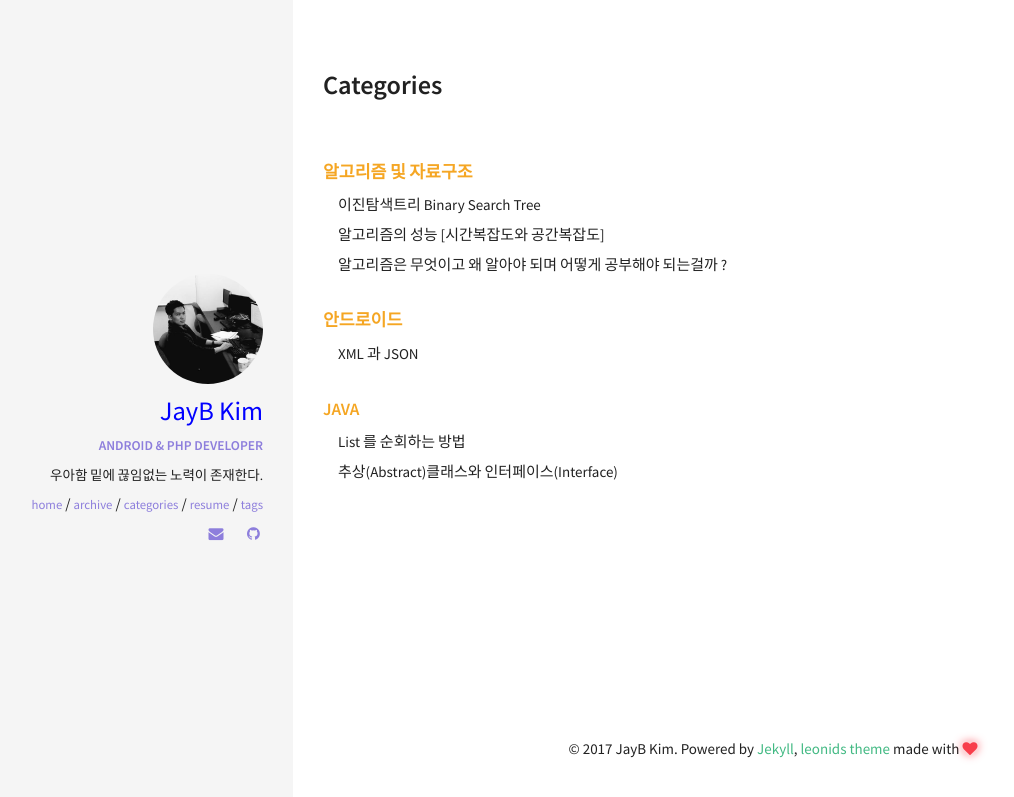
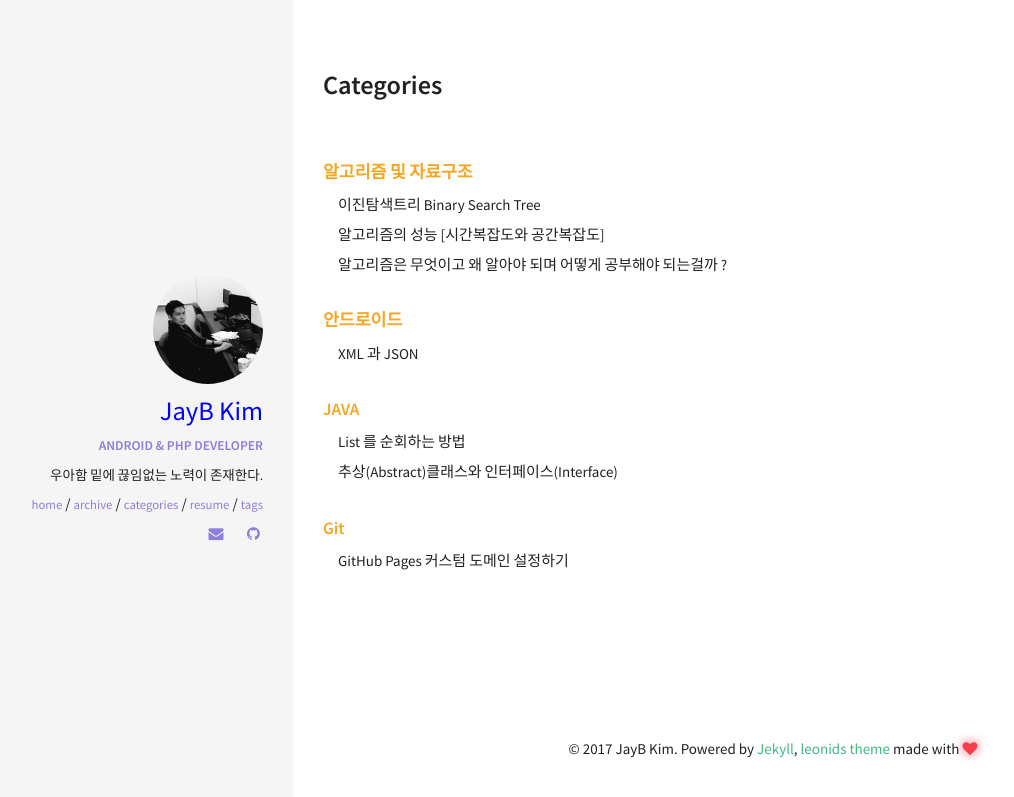
Before and after one commit to renyuanz/leonids, a Jekyll site: the page built from categories/index.html, in a window 1280 px wide. Shown: the top 797 px of the page, without its empty margins (27-1041 px from the left). Built offline with Jekyll 4.4.1, drawn with Linux system fonts in a browser that asks for light colours; some of the changed lines change nothing that is shown.

Commit message:
Updated
Updated

```diff
--- a/_posts/2017-08-24-Git #1.md
+++ b/_posts/2017-08-24-Git #1.md
@@ -2,74 +2,90 @@
 layout: post
 title: GitHub Pages 커스텀 도메인 설정하기
 excerpt: "GitHub Pages 커스텀 도메인 설정하는 방법에 대해 설명하려고 합니다."
-categories: [Git & Github]
+categories: [Git]
 comments: true
 image:
-   feature: ![github-pages-github](https://user-images.githubusercontent.com/20435620/29655087-ae7f53d6-88ea-11e7-8697-d29e31fd3df6.jpg)
+   feature: https://user-images.githubusercontent.com/20435620/29655087-ae7f53d6-88ea-11e7-8697-d29e31fd3df6.jpg
 ---
 
 
 ## 들어가기에 앞서...
 
-대부분의 내용은 [여기서](http://blog.saltfactory.net/setting-domain-name-in-github-pages-via-cname/) 가져왔습니다.
+대부분의 내용은 이 [블로그](http://blog.saltfactory.net/setting-domain-name-in-github-pages-via-cname/) 를 참고하여 정리하였습니다.
 
-위 블로그 외에도 여러 참고하여 적용하려고 했지만 **개인적으로 햇갈렸던 부분** 에 대해 기록해놓으려 포스팅하게 되었습니다.
+위 블로그 외에도 여러 자료를 참고하여 커스텀 도메인을 적용하였습니다.
 
-GitHub Pages를 사용하여 사이트를 운영하게되면 기본적으로 .github.io 도메인 네임을 받게됩니다.
+그 과정중에 **개인적으로 경험했던 햇갈렸던 부분** 에 대해 기록해놓으려고 포스팅하게 되었습니다.
 
-예를들어 Github의 아이디가 jaybkim1 이라면 http://jaybkim1.github.io 로 만들어지게됩니다.
+이 자료가 저 처럼 GitHub 블로그를 운영함에 있어 처음 커스텀 도메인을 등록하시려는 분에게 도움이 되길 바라며
 
-이번 포스팅에서는 기본적으로 주어지는 위 도메인이름 말고 본인만의 특별한 커스텀 도메인네임을 사용하고 싶은 사람을 위해 설명드리려 합니다.
+최대한 **자세히** 설명하도록 하겠습니다.
 
-*필자는 [가비아](https://www.gabia.com/)에서 개인 도메인을 구입하였기 때문에 가비아를 기준으로 설명하겠습니다.*
+GitHub Pages를 사용하여 사이트를 운영하게되면 기본적으로 GitHub 에서 .github.io 도메인 네임을 제공합니다. (호스팅 서버를 구입할 필요가 없으니 완전좋죠?)
 
-## 도메인네임 구입
+예를들어, 본인의 Github 아이디가 jaybkim1 이라면 http://jaybkim1.github.io 로 만들어지게 됩니다.
+
+이번 포스팅에서는 기본적으로 주어지는 위 도메인 이름 말고 본인만의 특별한 *커스텀 도메인네임* 을 사용하고 싶은 사람을 위한 포스팅입니다.
+
+## 1. 도메인네임 (Domain Name) 구입
+
+**필자는 [가비아](https://www.gabia.com/)에서 도메인주소를 구입하였기 때문에 가비아를 기준으로 설명하도록 하겠습니다.**
 
 가장 먼저 해야할 일은 도메인 서비스에 도메인네임을 등록하는 것 입니다.
 
-국내 대표적인 도메인 등록 서비스는 아래와 같습니다. 개인적으로 사용하기 편한것을 사용하면 됩니다.
+국내 대표적인 도메인 등록 서비스는 아래와 같습니다. 개인적으로 사용하기 편한것을 사용하시면 됩니다.
 
-[가비아](https://www.gabia.com/)
+* [가비아](https://www.gabia.com/)
 
-[후이즈](https://domain.whois.co.kr/)
+* [후이즈](https://domain.whois.co.kr/)
 
-이 블로그는 가비아를 사용하여 도메인네임을 등록하여 GitHub Pages와 연결되어 있고 이 글에서 설명하는 방법은 가비아에서 설정하는 방법을 예로 보여줄 것이다. 하지만 꼭 가비아 서비스가 아니더라도 이 글에서 설명하는 개념은 어느 도메인 등록 서비스에도 적용할 수 있을 것입니다.
+도메인을 구입하는 방법은 직접 사이트로 이동하신 후 회원가입을 하고 원하는 도메인 주소를 검색한 후 사용하지 않고 있는 주소라면
 
-도메인을 구입하셨다면 다음 !
+구매하시면 됩니다.
 
-## GitHub DNS Provider IP 주소 등록
+도메인주소를 구입하셨다면
 
-GitHub의 DNS Provider IP 주소는 [여기](https://help.github.com/articles/setting-up-an-apex-domain/)에 나와있습니다.
+다음 !
 
-본인의 github jekyll repository 로 가서 *Settings* 로 들어갑니다.
+![next](https://user-images.githubusercontent.com/20435620/29655513-46993f96-88ec-11e7-9e51-7596891ca2bd.png)
 
-스크롤을 조금 내리시면 아래와 같이 GitHub Pages 아래 Custom domain *Learn More* 이 보일겁니다.
 
+## 2. GitHub DNS Provider IP 주소 등록
+
+GitHub의 DNS Provider IP 주소는 **[GitHub 홈페이지](https://help.github.com/articles/setting-up-an-apex-domain/)** 에 잘 설명되어있습니다.
+
+본인의 github jekyll repository 로 가서 **Settings** 로 들어갑니다.
+
+스크롤을 조금 내리시면 아래와 같이 GitHub Pages 항목 아래 Custom domain **Learn More** 이 보일겁니다. (아래 이미지 첨부)
 
 ![0](https://user-images.githubusercontent.com/20435620/29654146-00819792-88e7-11e7-841c-718b5d887681.PNG)
 
+클릭해서 들어간 후 **Setting up an apex domain** 을 클릭하고 들어가면
 
-클릭해서 들어갑니다.
-
-*Setting up an apex domain* 을 클릭하고 들어가면 아래와 같은 이미지에 DNS Provider 를 설정하는 방법에 대해 설명하는 부분에 2개의 DNS Provider IP 가 나와있는걸 보실 수 있습니다.
-
+아래와 같은 이미지에 DNS Provider 를 설정하는 방법에 대해 잘 설명되어있습니다.
 
 ![2](https://user-images.githubusercontent.com/20435620/29654214-53502326-88e7-11e7-96ed-43980a5df2f5.PNG)
 
+이제 아래 2개의 IP 주소가 어디에 나와있는지 아시겠죠?
 
 * 192.30.252.153
 
 * 192.30.252.154
 
-위 IP 주소중 한개를 선택하여 자신의 도메인네임의 호스트 설정 (가비아에선 네임플러스)에서 자신의 호스트 이름에 IP 주소를 위의 것 중에 하나로 입력해야 됩니다.
+위 2개의 IP 주소중 **한개** 를 선택하여 자신의 도메인네임의 호스트 설정에서 자신의 호스트 이름에 IP 주소를 위의 것 중에 하나로 입력해야 됩니다.
 
-하지만, 저는 가비아에서 네임플러스 등록하는 부분에서 조금 해맸습니다.
+저는 이 부분에서 조금 해맸습니다.
 
-메뉴얼을 보면 (2017년 8월 24일 기준)
+가비아에서 도대체 어디로 가야 호스트 설정 (관리자페이지) 갔는데 어디서 설정을 해야되나 계속 검색하면서 삽질을 하다가
+
+네임플러스를 등록해야 된다는 걸 알게 되었고 메뉴얼을 뒤지기 시작했습니다.
+
+메뉴얼을 보면 (2017년 8월 24일 기준) 아래 이미지에 설명된 것 처럼 분명 네임플러스 등록하는 부분이 있는데 저는 안보이는 것이었습니다 ㅜㅜ...
 
 ![3](https://user-images.githubusercontent.com/20435620/29654331-ba46a4a6-88e7-11e7-80ec-47f3d9d4aa8d.PNG)
 
-분명 네임플러스 등록하는 부분이 있는데 없길래 문의를 해본 결과 아래와 같은 답변을 얻을 수 있었습니다.
+
+가비아 측에 문의를 해보니 아래와 같은 답변을 얻을 수 있었습니다. (근무시간이라 그런지 답변이 굉장히 빨랐습니다)
 
 >
 안녕하십니까? 가비아 입니다.
@@ -90,7 +106,11 @@
 
 그럼 다음!
 
-## CNAME 파일 등록
+![next](https://user-images.githubusercontent.com/20435620/29655513-46993f96-88ec-11e7-9e51-7596891ca2bd.png)
+
+
+
+## 3. CNAME 파일 등록
 
 본인의 github jekyll repository 로 가서 CNAME (파일명 CNAME) 을 등록해줘야 합니다.
 
@@ -111,8 +131,8 @@
 
 ## 마무리
 
-커스텀 도메인 등록을 처음 하시는 분들을 위해 저처럼 해매지 않고 바로 하실 수 있게끔 최대한 디테일하게 설명을 해보려 했으나
+커스텀 도메인 등록을 처음 하시는 분들을 위해 저처럼 해매지 않고 바로 하실 수 있게끔 최대한 자세히 설명을 해봤는데
 
-부족한 부분이 있다면 알려주세요. 바로 업데이트하도록 하겠습니다.
+잘 따라오셨나요? (잘 따라 오셨길... )
 
-(설명 하는게 보통 힘든게 아니군요 ㅜㅜ)
+부족한 부분이 있다면 알려주시면 바로 업데이트 하도록 하겠습니다.
```
